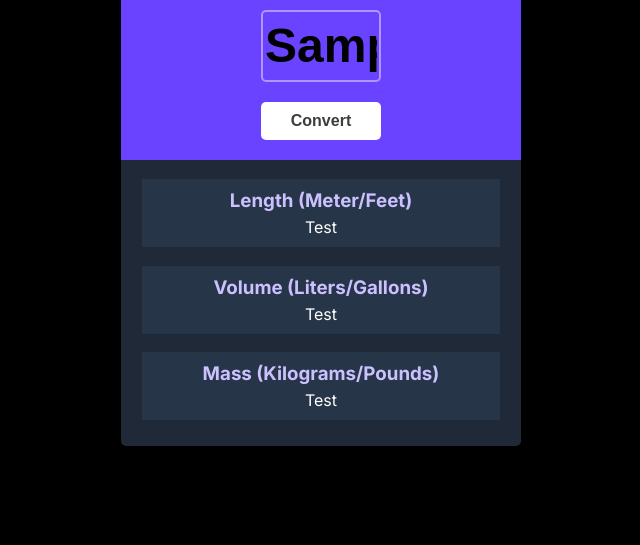
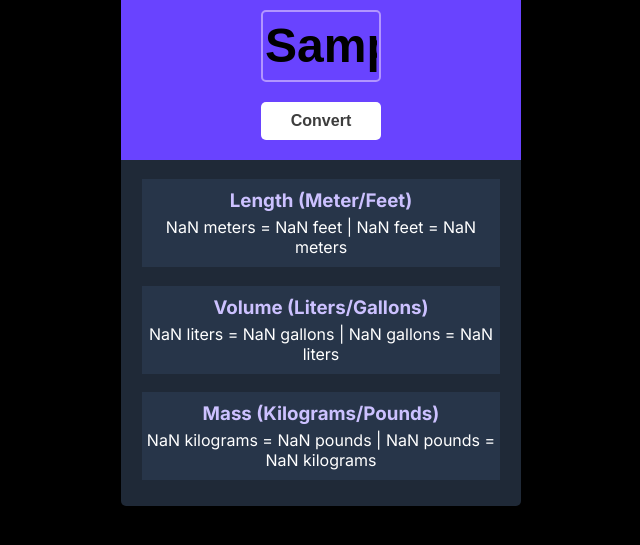
Before and after one commit to MCallaghan86/Scrimba-Projects, a plain HTML site: page unit-converter/index.html in a window 1280 px wide. Both pictures are taken after typing "Sample" into the empty fields and a click on the button "Convert". Shown: the part 167-712 px from the top of the page, without its empty margins (319-959 px from the left). Drawn offline with Linux system fonts and the light colour scheme.

Commit message:
Basic functionality finished

```diff
--- a/unit-converter/index.css
+++ b/unit-converter/index.css
@@ -81,6 +81,7 @@ body {
     border: none;
     background-color: #ffffFF;
     border-radius: 5px;
+    transition: transform 0.1s;
 }
 
 
@@ -100,5 +101,12 @@ body {
 #conversion-container p {
     margin-top: 0;
     padding-bottom: 10px;
-    color: var(--text-color)
+    color: var(--text-color);
+    min-height: 2em;
 }
+
+#convert-btn:active {
+    transform: translateY(2px) scale(0.98);
+    transition: transform 0.1s;
+    background-color: #dadada;
+}
--- a/unit-converter/index.html
+++ b/unit-converter/index.html
@@ -20,17 +20,17 @@
             <button id="convert-btn">Convert</button>
         </div>
         <div id="conversion-container">
-            <div id="conversion-length">
+            <div>
                 <h3>Length (Meter/Feet)</h3>
-                <p>Test</p>
+                <p id="conversion-length"></p>
             </div>
-            <div id="conversion-Volume">
+            <div>
                 <h3>Volume (Liters/Gallons)</h3>
-                <p>Test</p>
+                <p id="conversion-volume"></p>
             </div>
-            <div id="conversion-Mass">
+            <div>
                 <h3>Mass (Kilograms/Pounds)</h3>
-                <p>Test</p>
+                <p id="conversion-mass"></p>
             </div>
         </div>
         <script src="index.js"></script>
--- a/unit-converter/index.js
+++ b/unit-converter/index.js
@@ -5,6 +5,19 @@
 */
 
 
+let lengthEl = document.getElementById("conversion-length")
+let volumeEl = document.getElementById("conversion-volume")
+let massEl = document.getElementById("conversion-mass")
+
+let convertBtn = document.getElementById("convert-btn")
+
+convertBtn.addEventListener("click", function() {
+    let userInput = Number(document.getElementById("user-input").value)
+    lengthEl.textContent = `${userInput} meters = ${(userInput * 3.281).toFixed(3)} feet | ${userInput} feet = ${(userInput/3.281).toFixed(3)} meters`
+    volumeEl.textContent = `${userInput} liters = ${(userInput * 0.264).toFixed(3)} gallons | ${userInput} gallons = ${(userInput/0.264).toFixed(3)} liters`
+    massEl.textContent = `${userInput} kilograms = ${(userInput * 2.204).toFixed(3)} pounds | ${userInput} pounds = ${(userInput/2.204).toFixed(3)} kilograms`
+})
+
 document.getElementById("theme-select").addEventListener("change", changeTheme)
 
 function changeTheme(event){
```
